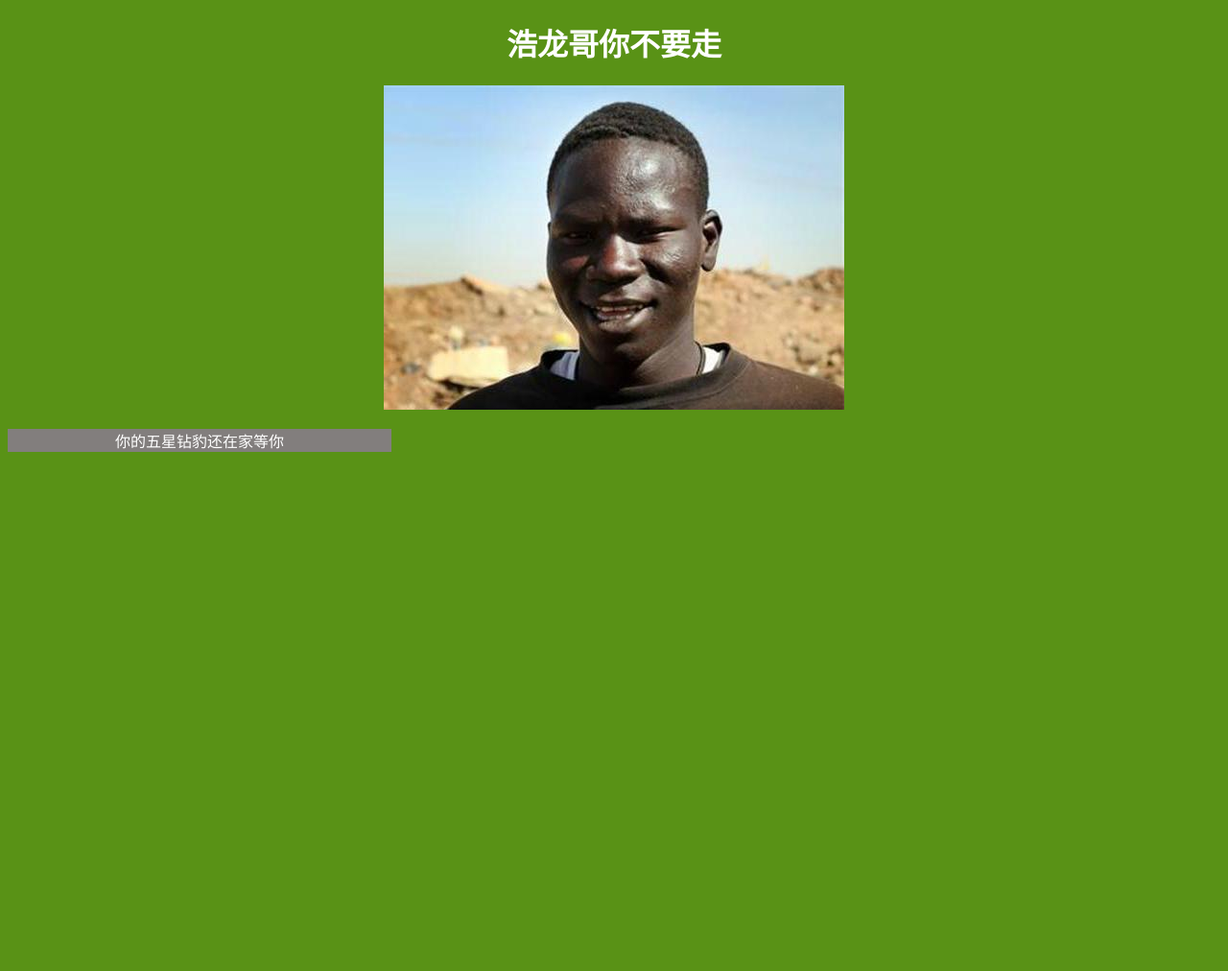
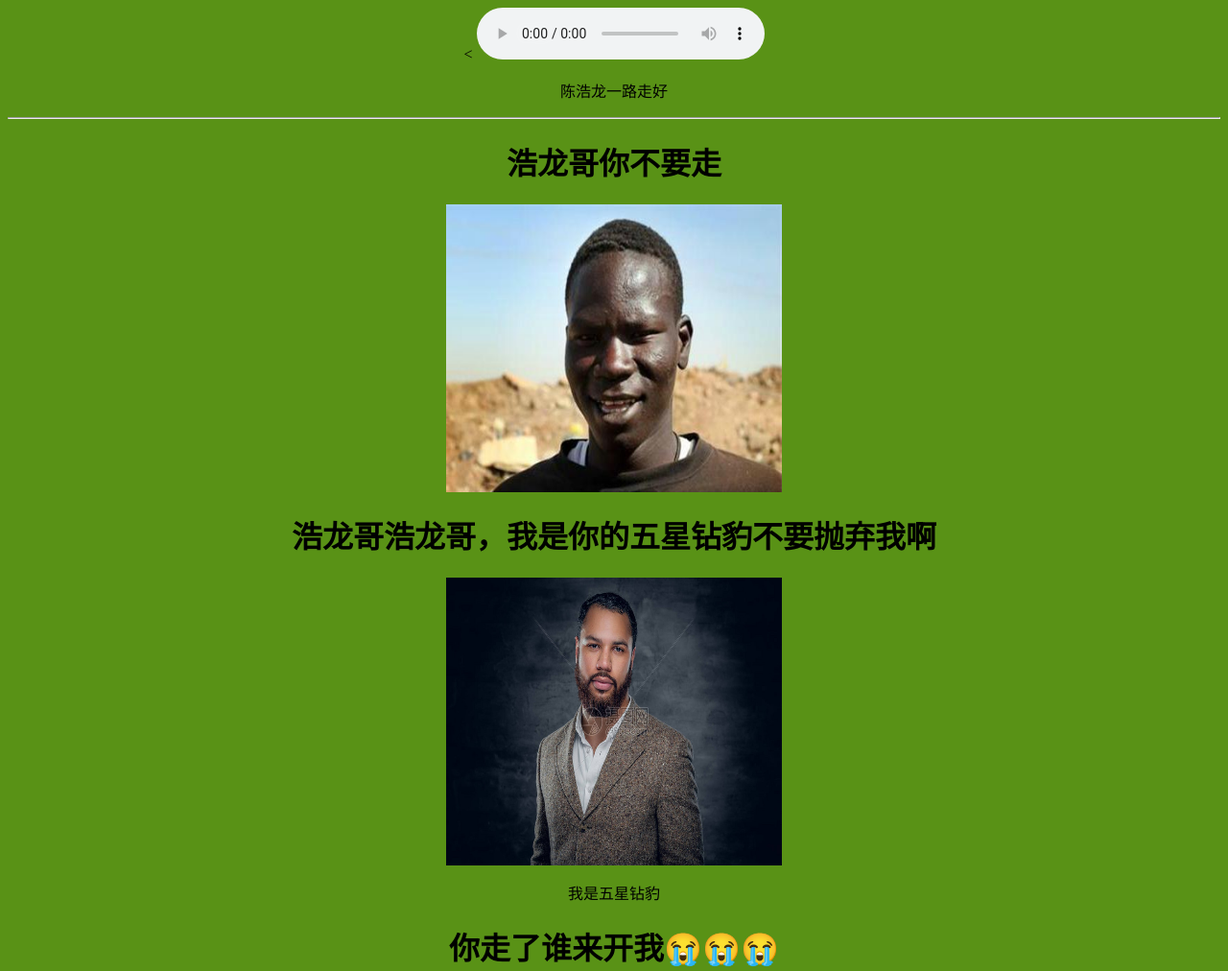
Before and after one commit to YUxyshao/YUxyshao.github.io, a plain HTML site: page index.html in a window 1280 px wide. Shown: the whole page at 96% size. Before the commit the page ends 800 px from the top, so only its background shows below. Drawn offline with Linux system fonts and the light colour scheme.

Commit message:
Update index.html

```diff
--- a/index.html
+++ b/index.html
@@ -1,27 +1,27 @@
-<!DOCTYPE html>
-<html lang="zh-CN">
-<head>
-    <meta charset="UTF-8">
-    <title>浩龙哥你不要走</title>
-    <style>
-        body {
+<html>
+ <head></head>
+ <body id="v1">
+   &lt;
+  <meta charset="utf-8" name="viewport" content="width=device-width, initial-scale=1, maximum-scale=1, user-scalable=no">
+  <title>WebCat</title>
+  <style>
+    body{
+     text-align:center;
+    background-color: rgb(89, 146, 22);
 
-            text-align: center;
-            background-color: rgb(89, 146, 22);
-            color: white;
-        }
-        .box {
-          text-align: center
-            height: 200px;
-            width: 400px;
-            background-color: hwb(17 49% 49%);
-        }
+    }
     </style>
-</head>
-<body>
-    <h1>浩龙哥你不要走</h1>
-    <img src="app.jpg"/>
+  <script src="js/jq.js"></script>
+  <audio src="https://ting8.yymp3.com/new20/kuaizixd/7.mp3" width="100%" controls="" id="v7">
+  </audio>
+  <p>陈浩龙一路走好</p>
+  <hr/>
+  <h1 id="v2">浩龙哥你不要走</h1>
+  <img id="v3" src="app.jpg" height="300" width="350">
+  <h1 id="v4">浩龙哥浩龙哥，我是你的五星钻豹不要抛弃我啊</h1>
+  <img id="v5" src="app2.jpg" height="300" width="350">
+  <p>我是五星钻豹</p>
+  <h1 id="v6">你走了谁来开我😭😭😭</h1>
 
-    <div class="box"><p>你的五星钻豹还在家等你</p></div>
-</body>
+ </body>
 </html>
```
